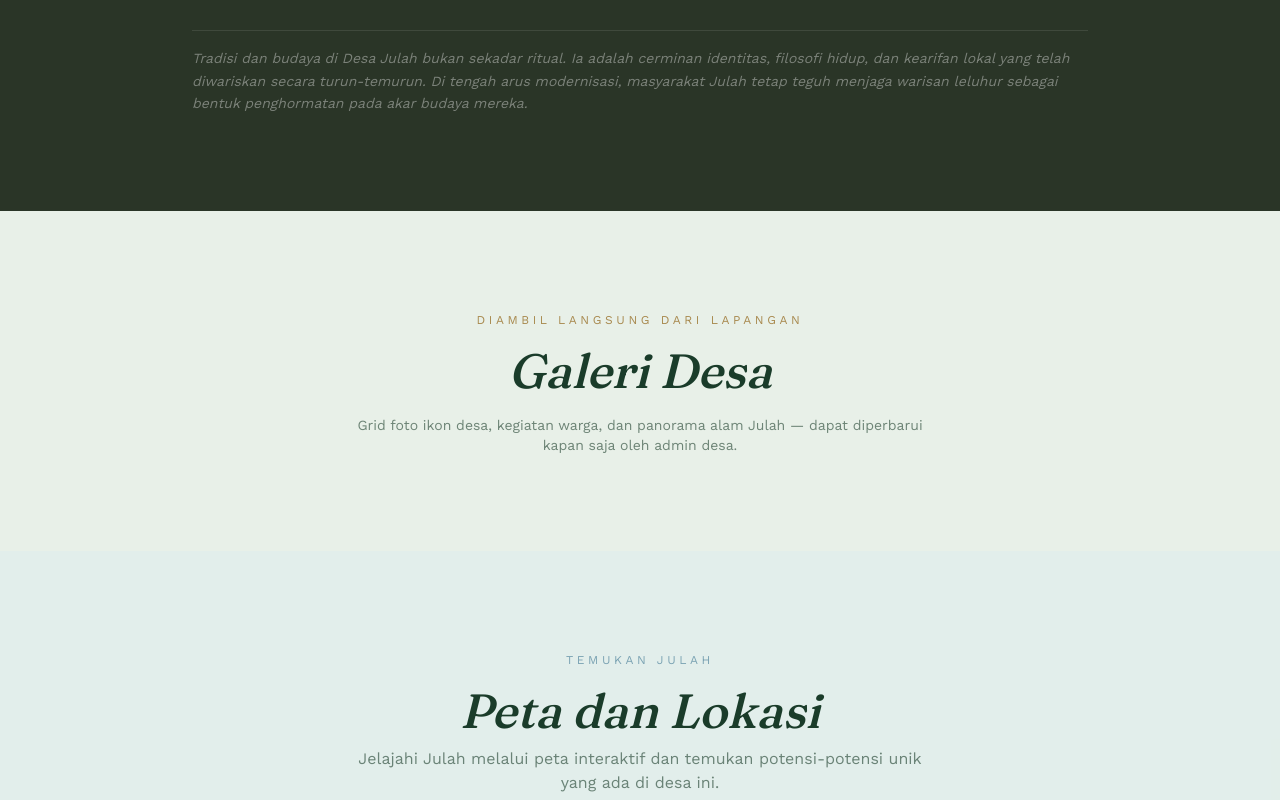
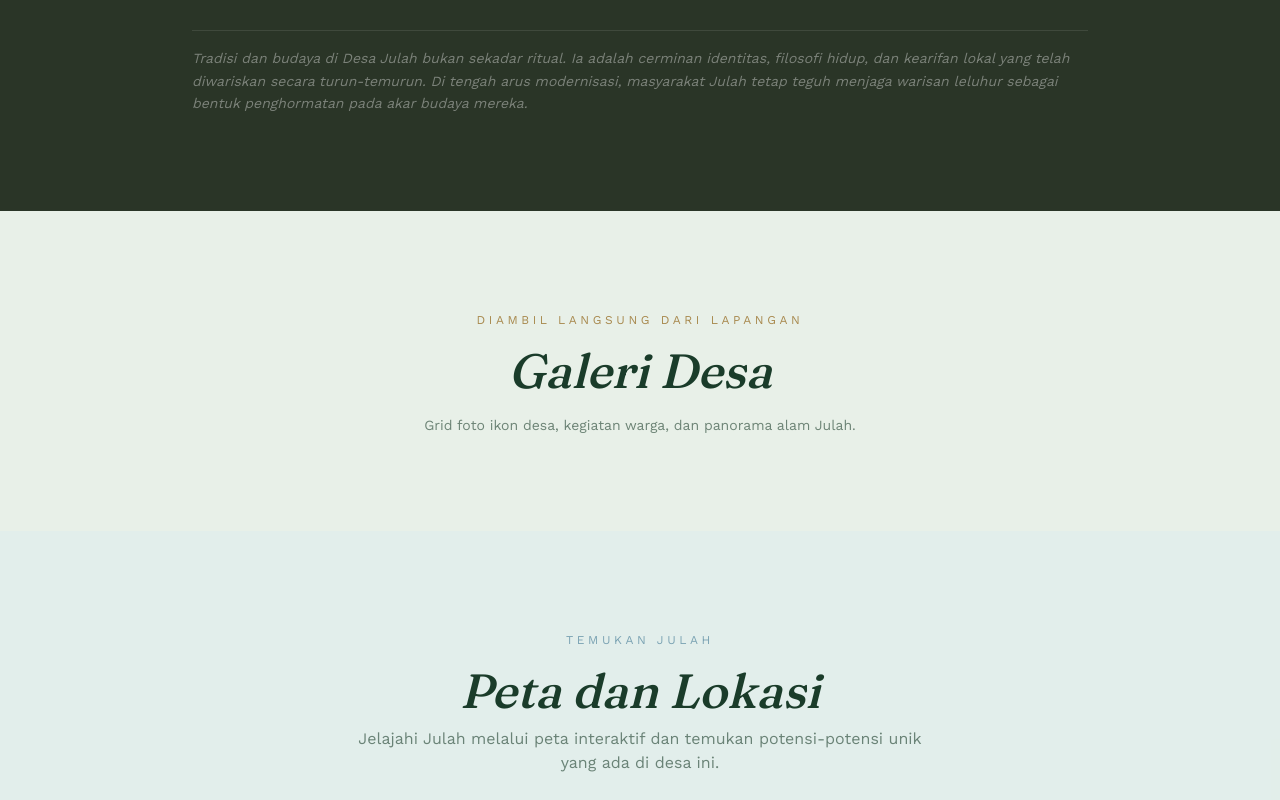
Before and after one commit to akbar1210/JULAH-WEBSITE, a Next.js app in the folder project/julah-website/: page / in a window 1280 px wide. Shown: the part 11200-12000 px from the top of the page. Built offline with nearby package versions, Linux system fonts and the light colour scheme.

Commit message:
Update note text in PlaceholderSection

```diff
--- a/project/julah-website/app/page.tsx
+++ b/project/julah-website/app/page.tsx
@@ -60,7 +60,7 @@ export default function Home() {
           id="galeri"
           eyebrow="Diambil langsung dari lapangan"
           title="Galeri Desa"
-          note="Grid foto ikon desa, kegiatan warga, dan panorama alam Julah — dapat diperbarui kapan saja oleh admin desa."
+          note="Grid foto ikon desa, kegiatan warga, dan panorama alam Julah."
         />
 
         <PetaSection />
```
